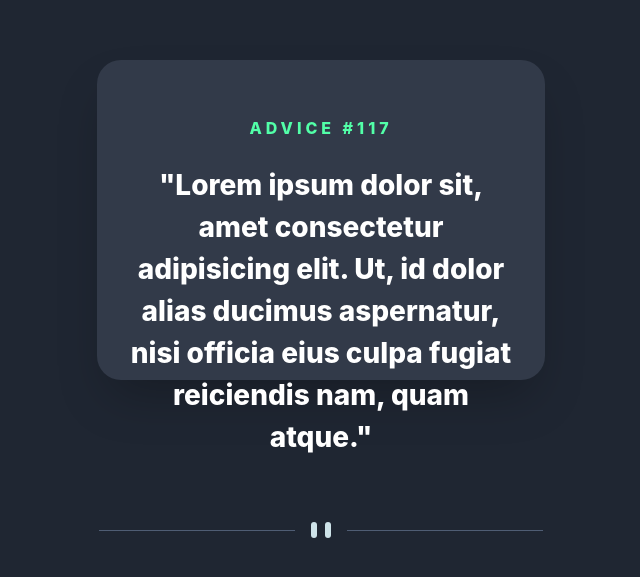
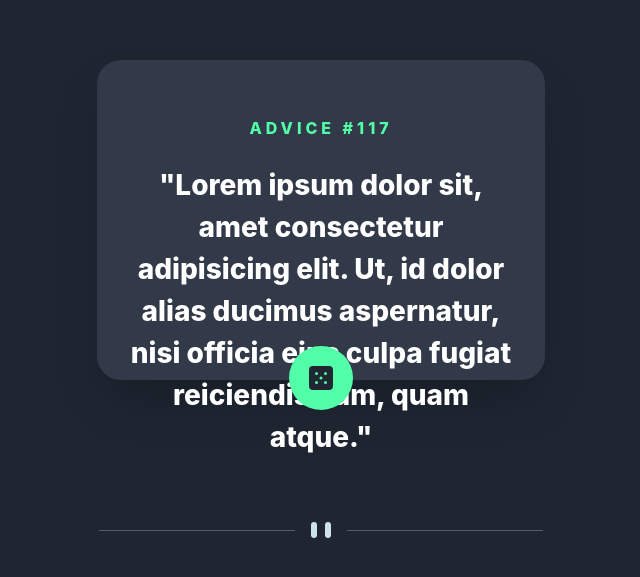
Before and after one commit to WanjikuKatuni/advice-generator, a React (Create React App) app: page / in a window 1280 px wide. Shown: the part 155-732 px from the top of the page, without its empty margins (319-959 px from the left). Built offline with nearby package versions, Linux system fonts and the light colour scheme.

Commit message:
added dice icon and hover functionality

```diff
--- a/src/pages/Quote.jsx
+++ b/src/pages/Quote.jsx
@@ -1,9 +1,13 @@
-import React from 'react'
+import React, { useState } from 'react'
 
 export default function Quote() {
+
+    // hover
+    const [isHovered, setHovered] = useState(false);
+
   return (
     <div className='quote bg-[#1F2632] h-[100vh] grid place-items-center '>
-        <div className="quote-body bg-[#323A49] h-[40vh] w-[35vw] shadow-2xl mt-[-50px] rounded-3xl text-center">
+        <div className="quote-body bg-[#323A49] h-[40vh] w-[35vw] shadow-2xl mt-[-50px] rounded-3xl text-center relative">
 
             {/* title */}
             <div className='quote-title text-[#52FFA8] font-extrabold uppercase mt-14 mb-6 tracking-[0.25em]'>ADVICE #117</div>
@@ -12,8 +16,16 @@ export default function Quote() {
             <div className='quote-text text-white text-[28px] font-extrabold px-8'>"Lorem ipsum dolor sit, amet consectetur adipisicing elit. Ut, id dolor alias ducimus aspernatur, nisi officia eius culpa fugiat reiciendis nam, quam atque."</div>
 
             {/* divider */}
-            <div className="inline-flex items-center justify-center w-full mt-16">
+            <div className="divider inline-flex items-center justify-center w-full mt-16">
                 <svg width="444" height="16" xmlns="http://www.w3.org/2000/svg"><g fill="none" fill-rule="evenodd"><path fill="#4F5D74" d="M0 8h196v1H0zM248 8h196v1H248z"/><g transform="translate(212)" fill="#CEE3E9"><rect width="6" height="16" rx="3"/><rect x="14" width="6" height="16" rx="3"/></g></g></svg>
+            </div>
+
+            {/* dice icon */}
+            <div
+            className="dice-icon cursor-pointer h-16 w-16 rounded-full inline-flex absolute bottom-[-30px] left-1/2 transform -translate-x-1/2 items-center justify-center bg-[#52FFA8]" style={{boxShadow: isHovered ? '0 0 15px 15px rgba(82, 255, 168, .4)' : 'none' }}
+            onMouseEnter={() => setHovered(true)}
+            onMouseLeave={() => setHovered(false)} >
+                <svg width="24" height="24" xmlns="http://www.w3.org/2000/svg"><path d="M20 0H4a4.005 4.005 0 0 0-4 4v16a4.005 4.005 0 0 0 4 4h16a4.005 4.005 0 0 0 4-4V4a4.005 4.005 0 0 0-4-4ZM7.5 18a1.5 1.5 0 1 1 0-3 1.5 1.5 0 0 1 0 3Zm0-9a1.5 1.5 0 1 1 0-3 1.5 1.5 0 0 1 0 3Zm4.5 4.5a1.5 1.5 0 1 1 0-3 1.5 1.5 0 0 1 0 3Zm4.5 4.5a1.5 1.5 0 1 1 0-3 1.5 1.5 0 0 1 0 3Zm0-9a1.5 1.5 0 1 1 0-3 1.5 1.5 0 0 1 0 3Z" fill="#202733"/></svg>
             </div>
 
         </div>
```
